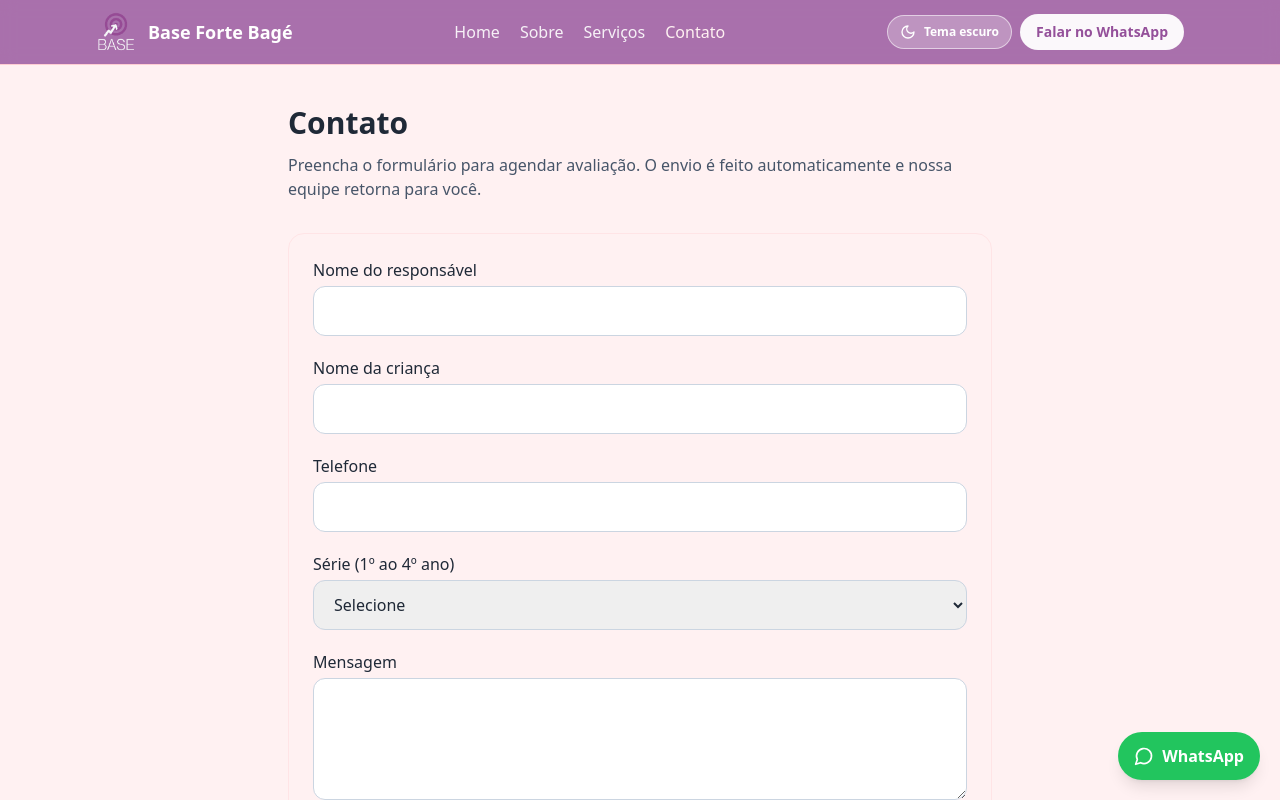
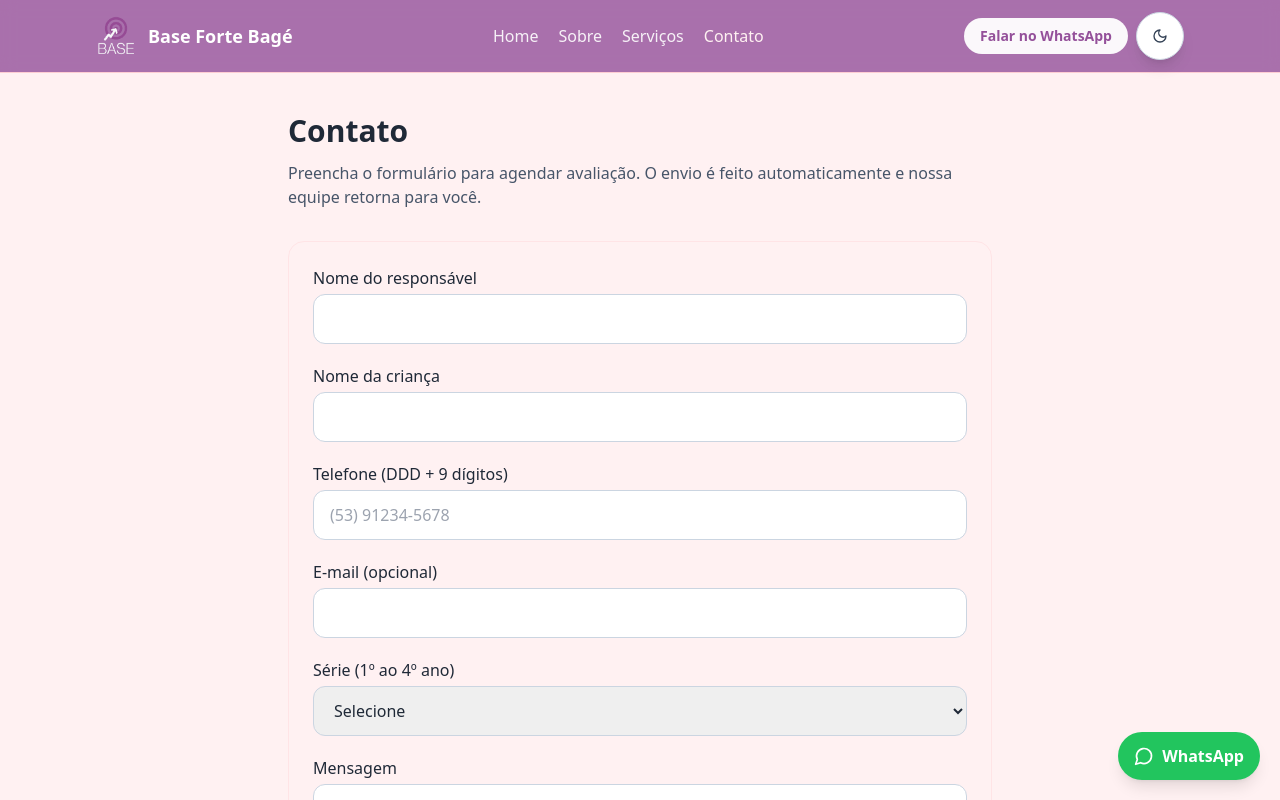
Before and after one commit to claudiaazambuja/edu, a Next.js app: page /contato in a window 1280 px wide. Shown: the top 800 px of the page. Built offline with nearby package versions, Linux system fonts and the light colour scheme.

Commit message:
Ajusta contato, mensagens e comportamento de tema

```diff
--- a/components/ContactForm.tsx
+++ b/components/ContactForm.tsx
@@ -1,5 +1,6 @@
 'use client';
 
+import { useRouter } from 'next/navigation';
 import { useState } from 'react';
 import { CONTACT_FORM_ENDPOINT, WHATSAPP_DEFAULT_MESSAGE, WHATSAPP_LINK } from '@/lib/constants';
 
@@ -8,6 +9,7 @@ type FormState = {
   crianca: string;
   serie: string;
   telefone: string;
+  email: string;
   mensagem: string;
 };
 
@@ -16,10 +18,19 @@ const initialState: FormState = {
   crianca: '',
   serie: '',
   telefone: '',
+  email: '',
   mensagem: '',
 };
 
+function formatPhone(value: string) {
+  const digits = value.replace(/\D/g, '').slice(0, 11);
+  if (digits.length <= 2) return digits;
+  if (digits.length <= 7) return `(${digits.slice(0, 2)}) ${digits.slice(2)}`;
+  return `(${digits.slice(0, 2)}) ${digits.slice(2, 7)}-${digits.slice(7)}`;
+}
+
 export function ContactForm() {
+  const router = useRouter();
   const [form, setForm] = useState<FormState>(initialState);
   const [errors, setErrors] = useState<Partial<Record<keyof FormState, string>>>({});
   const [sending, setSending] = useState(false);
@@ -31,7 +42,16 @@ export function ContactForm() {
     if (!form.responsavel.trim()) nextErrors.responsavel = 'Informe o nome do responsável.';
     if (!form.crianca.trim()) nextErrors.crianca = 'Informe o nome da criança.';
     if (!form.serie) nextErrors.serie = 'Selecione a série.';
-    if (!form.telefone.trim()) nextErrors.telefone = 'Informe um telefone para retorno.';
+
+    const phoneDigits = form.telefone.replace(/\D/g, '');
+    if (phoneDigits.length !== 11) {
+      nextErrors.telefone = 'Informe telefone com DDD + 9 dígitos.';
+    }
+
+    if (form.email.trim() && !/^[^\s@]+@[^\s@]+\.[^\s@]+$/.test(form.email)) {
+      nextErrors.email = 'Informe um e-mail válido ou deixe em branco.';
+    }
+
     if (!form.mensagem.trim()) nextErrors.mensagem = 'Escreva uma mensagem curta.';
     setErrors(nextErrors);
     return Object.keys(nextErrors).length === 0;
@@ -56,6 +76,7 @@ export function ContactForm() {
           crianca: form.crianca,
           serie: form.serie,
           telefone: form.telefone,
+          email: form.email || 'Não informado',
           mensagem: form.mensagem,
         }),
       });
@@ -76,7 +97,6 @@ export function ContactForm() {
         {[
           { key: 'responsavel', label: 'Nome do responsável', type: 'text' },
           { key: 'crianca', label: 'Nome da criança', type: 'text' },
-          { key: 'telefone', label: 'Telefone', type: 'tel' },
         ].map((field) => (
           <div key={field.key}>
             <label htmlFor={field.key} className="mb-1 block font-medium text-ink">{field.label}</label>
@@ -92,6 +112,36 @@ export function ContactForm() {
             {errors[field.key as keyof FormState] ? <p className="mt-1 text-sm text-red-600">{errors[field.key as keyof FormState]}</p> : null}
           </div>
         ))}
+
+        <div>
+          <label htmlFor="telefone" className="mb-1 block font-medium text-ink">Telefone (DDD + 9 dígitos)</label>
+          <input
+            id="telefone"
+            type="tel"
+            inputMode="numeric"
+            placeholder="(53) 91234-5678"
+            className="w-full rounded-xl border border-slate-300 px-4 py-3 focus:border-primary focus:outline-none focus:ring-4 focus:ring-rose-100"
+            value={form.telefone}
+            onChange={(e) => setForm((prev) => ({ ...prev, telefone: formatPhone(e.target.value) }))}
+            aria-invalid={Boolean(errors.telefone)}
+            disabled={sending}
+          />
+          {errors.telefone ? <p className="mt-1 text-sm text-red-600">{errors.telefone}</p> : null}
+        </div>
+
+        <div>
+          <label htmlFor="email" className="mb-1 block font-medium text-ink">E-mail (opcional)</label>
+          <input
+            id="email"
+            type="email"
+            className="w-full rounded-xl border border-slate-300 px-4 py-3 focus:border-primary focus:outline-none focus:ring-4 focus:ring-rose-100"
+            value={form.email}
+            onChange={(e) => setForm((prev) => ({ ...prev, email: e.target.value }))}
+            aria-invalid={Boolean(errors.email)}
+            disabled={sending}
+          />
+          {errors.email ? <p className="mt-1 text-sm text-red-600">{errors.email}</p> : null}
+        </div>
 
         <div>
           <label htmlFor="serie" className="mb-1 block font-medium text-ink">Série (1º ao 4º ano)</label>
@@ -142,15 +192,18 @@ export function ContactForm() {
       {showSuccessPopup ? (
         <div className="fixed inset-0 z-[60] flex items-center justify-center bg-black/40 px-4" role="dialog" aria-modal="true" aria-label="Mensagem de sucesso no agendamento">
           <div className="w-full max-w-xl rounded-3xl bg-white p-6 shadow-2xl">
-            <p className="text-sm font-semibold uppercase tracking-wide text-primary">Jornada educacional iniciada</p>
+            <p className="text-sm font-semibold uppercase tracking-wide text-primary">Solicitação enviada</p>
             <h3 className="mt-2 text-2xl font-extrabold text-ink">Obrigada pelo contato.</h3>
             <p className="mt-3 leading-7 text-slate-700">
-              Esse é o primeiro passo de uma jornada cheia de conhecimento. A Solicitação foi enviada com sucesso! Em breve retornaremos.
+              Esse é o primeiro passo para construirmos uma base educacional forte e uma experiência de aprendizagem agradável para sua criança. A solicitação foi enviada com sucesso e em breve retornaremos.
             </p>
             <div className="mt-6 flex justify-end">
               <button
                 type="button"
-                onClick={() => setShowSuccessPopup(false)}
+                onClick={() => {
+                  setShowSuccessPopup(false);
+                  router.push('/');
+                }}
                 className="rounded-full bg-primary px-5 py-3 font-semibold text-white hover:bg-rose-700"
               >
                 Fechar
--- a/components/Header.tsx
+++ b/components/Header.tsx
@@ -35,7 +35,6 @@ export function Header() {
           ))}
         </nav>
         <div className="flex items-center gap-2">
-          <ThemeToggle />
           <a
             href={WHATSAPP_LINK}
             target="_blank"
@@ -44,6 +43,7 @@ export function Header() {
           >
             Falar no WhatsApp
           </a>
+          <ThemeToggle />
         </div>
       </div>
     </header>
--- a/components/ThemeToggle.tsx
+++ b/components/ThemeToggle.tsx
@@ -8,8 +8,7 @@ export function ThemeToggle() {
 
   useEffect(() => {
     const stored = localStorage.getItem('theme');
-    const prefersDark = window.matchMedia('(prefers-color-scheme: dark)').matches;
-    const shouldUseDark = stored ? stored === 'dark' : prefersDark;
+    const shouldUseDark = stored ? stored === 'dark' : false;
     setDark(shouldUseDark);
     document.documentElement.classList.toggle('dark', shouldUseDark);
   }, []);
@@ -25,12 +24,11 @@ export function ThemeToggle() {
     <button
       type="button"
       onClick={toggleTheme}
-      className="inline-flex items-center gap-2 rounded-full border border-white/55 bg-white/25 px-3 py-2 text-xs font-semibold text-white hover:bg-white/35 focus:outline-none focus:ring-2 focus:ring-white/60"
+      className="inline-flex h-12 w-12 items-center justify-center rounded-full border border-slate-300 bg-white text-slate-700 shadow-lg transition hover:bg-slate-100 focus:outline-none focus:ring-4 focus:ring-slate-200 dark:border-slate-600 dark:bg-slate-800 dark:text-slate-100 dark:hover:bg-slate-700"
       aria-label="Alternar tema claro e escuro"
       title="Alternar tema claro e escuro"
     >
       {dark ? <Sun size={16} aria-hidden="true" /> : <Moon size={16} aria-hidden="true" />}
-      {dark ? 'Tema claro' : 'Tema escuro'}
     </button>
   );
 }
--- a/lib/constants.ts
+++ b/lib/constants.ts
@@ -1,7 +1,7 @@
 export const WHATSAPP_PHONE = '+5553984693364';
 export const WHATSAPP_DISPLAY = '+55 53 98469-3364';
 export const WHATSAPP_DEFAULT_MESSAGE =
-  'Olá! Tenho interesse em apoio para meu filho(a) até a 4ª série (leitura, escrita e matemática). Podemos conversar?';
+  'Olá! Quero iniciar uma jornada educacional com base forte para meu filho(a), com uma experiência de aprendizagem acolhedora em leitura, escrita e matemática. Podemos conversar?';
 
 export const CONTACT_EMAIL = 'cclabdis@gmail.com';
 export const CONTACT_FORM_ENDPOINT = `https://formsubmit.co/ajax/${CONTACT_EMAIL}`;
```
Lines whose indentation alone changed are shown as unchanged.
